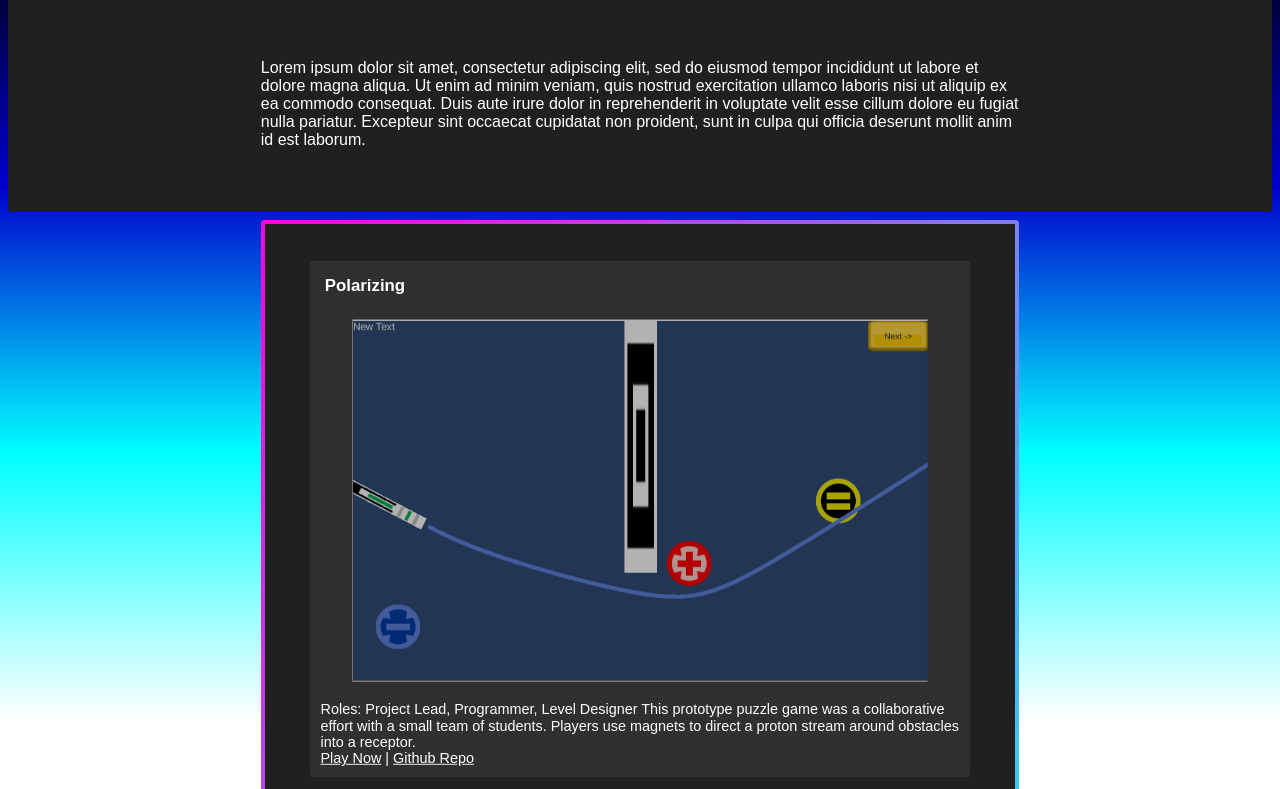
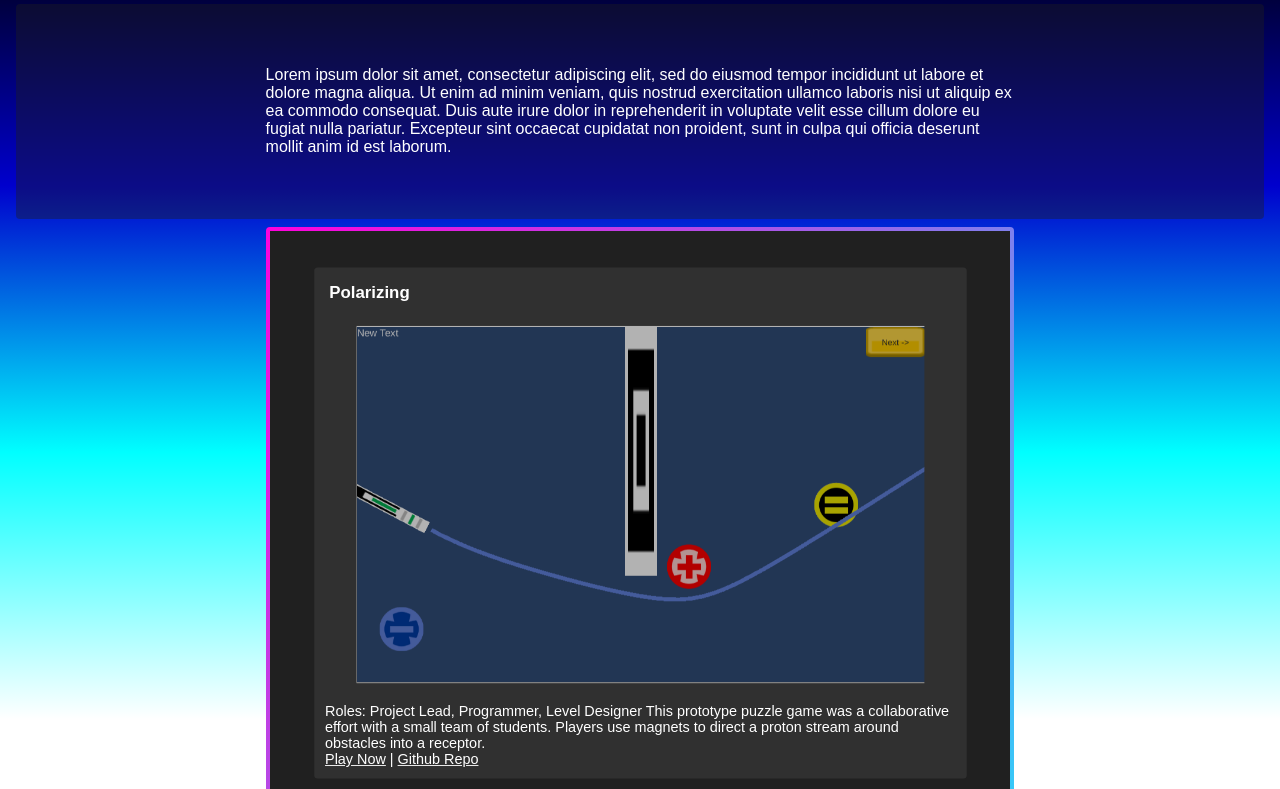
Before and after one commit to JGM-edu/JGM-edu.github.io, a plain HTML site: page index.html in a window 1280 px wide. Shown: the part 81-870 px from the top of the page. Drawn offline with Linux system fonts and the light colour scheme.

Commit message:
Update css

```diff
--- a/default-styles.css
+++ b/default-styles.css
@@ -1,12 +1,12 @@
 /* #region Remove Scrolls */
 :root, html, body {
 	width: 100%;
-	height: 100vh;
+	/* height: 100%; */
 	margin: 0;
 	padding: 0;
 }
 body {
-	padding: .5em;
+	padding: 1em;
 	box-sizing: border-box;
 }
 /* #endregion */
@@ -21,6 +21,10 @@ h1, h2, h3, h4, h5, h6 {
 	--level1-bg-color: rgba(32, 32, 32, 1);
 	--level2-bg-color: rgba(48, 48, 48, 1);
 	--level3-bg-color: rgba(64, 64, 64, 1);
+	--root-bg-value: 16;
+	--level1-bg-value: 32;
+	--level2-bg-value: 48;
+	--level3-bg-value: 64;
 	/* background-color: var(--level1-bg-color); */
 	/* background-image: linear-gradient(black, mediumblue, aqua, white); */
 	/* background-repeat: repeat round; */
@@ -57,10 +61,6 @@ h1, h2, h3, h4, h5, h6 {
 	background-color: var(--level3-bg-color);
 }
 /* #endregion */
-.container {
-	padding: .5em;
-}
-
 /* #region Create Gradient Borders (Adapted from: https://css-tricks.com/gradient-borders-in-css/) */
 :root {
 	--border-radius: .25em;
@@ -87,6 +87,10 @@ h1, h2, h3, h4, h5, h6 {
 }
 /* #endregion */
 
+.container {
+	padding: .5em;
+}
+
 img {
 	display: block;
 	max-width: 100%;
@@ -95,6 +99,15 @@ img {
 
 * {
 	font-family: sans-serif;
+}
+
+#bio {
+	padding: 5% 20%;
+	background-color: rgba(
+		var(--level1-bg-value),
+		var(--level1-bg-value),
+		var(--level1-bg-value),
+		.40);
 }
 
 /* #region Body Layout */
@@ -113,7 +126,6 @@ body {
 }
 #bio {
 	grid-area: bio;
-	padding: 5% 20%;
 }
 #mainContent {
 	grid-area: main;
@@ -182,5 +194,9 @@ header > a {
 	} */
 .project > .projectLinks > a.projectLink {
 	text-decoration: underline;
+	transition: all .25s ease-in-out;
 }
+	.project > .projectLinks > a.projectLink:hover {
+		text-shadow: 0 0 .75em white;
+	}
 /* #endregion */
```
